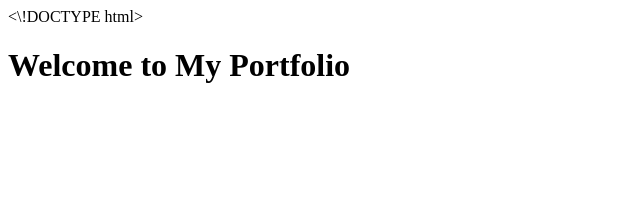
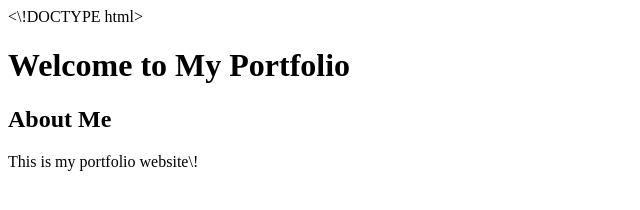
Before and after one commit to lekhasree2508/portfolio-website-, a plain HTML site: page index.html in a window 1280 px wide. Shown: the whole page, without its empty margins (0-640 px from the left). Drawn offline with Linux system fonts and the light colour scheme.

Commit message:
Added About Me section to index.html

```diff
--- a/index.html
+++ b/index.html
@@ -1 +1,2 @@
 <\!DOCTYPE html><html><head><title>Portfolio</title></head><body><h1>Welcome to My Portfolio</h1></body></html>
+<h2>About Me</h2><p>This is my portfolio website\!</p>
```
